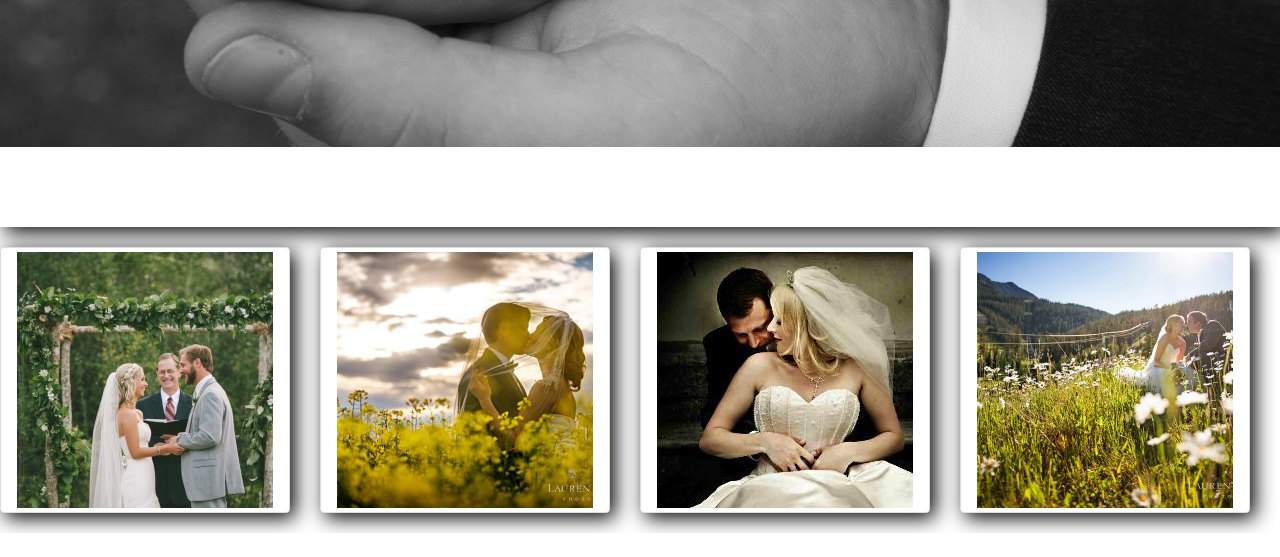
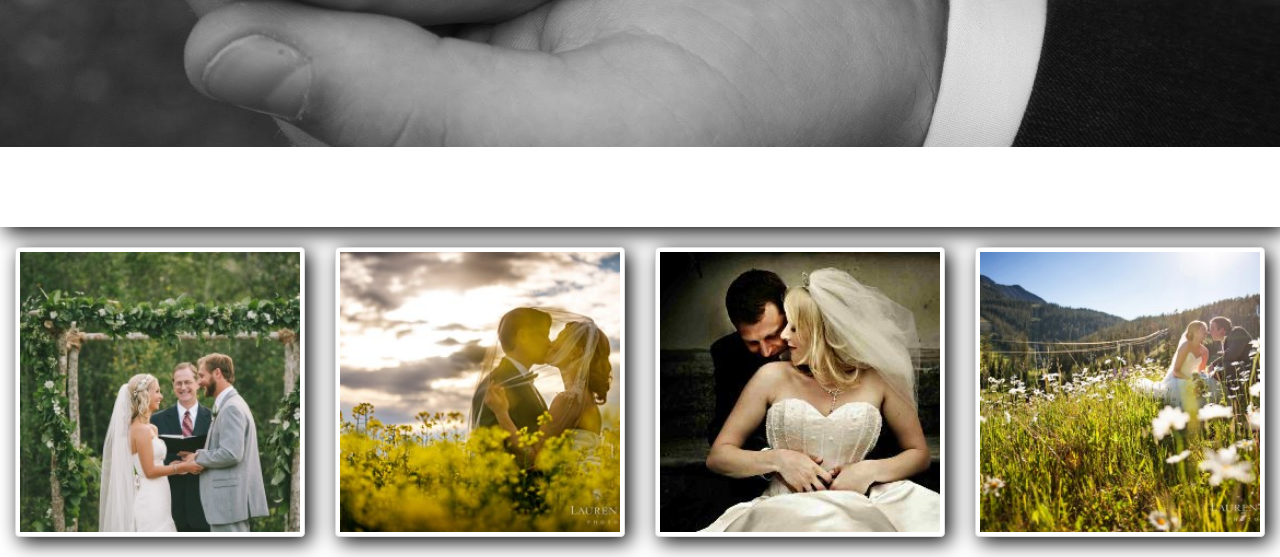
Before and after one commit to shengbolou/Project, a PHP site: page /Main.html in a window 1280 px wide. Shown: the part 573-1130 px from the top of the page. Before the commit the page ends 1106 px from the top, so only its background shows below. Run offline with PHP 8.4, Linux system fonts and the light colour scheme.

Commit message:
thumbnail

```diff
--- a/Main.css
+++ b/Main.css
@@ -77,13 +77,17 @@ body{
 
 #mythumbnail{
   position: relative;
+  width: 100%;
   max-width: 100%;
   top: 20px;
-
 }
 .thumbnail{
   box-shadow: 5px 5px 20px black;
 }
+.thumbnail > img{
+  width: 100vw;
+}
+
 
 #register{
   display:none;
--- a/Main.html
+++ b/Main.html
@@ -116,7 +116,7 @@
        </div>
      </div>
 
-     <div id="mythumbnail" class="row">
+     <div id="mythumbnail" class="row center-block">
        <div class="col-xs-6 col-md-3">
          <a href="#" class="thumbnail">
            <img src="imgs/t1.jpg" alt="No" />
```
